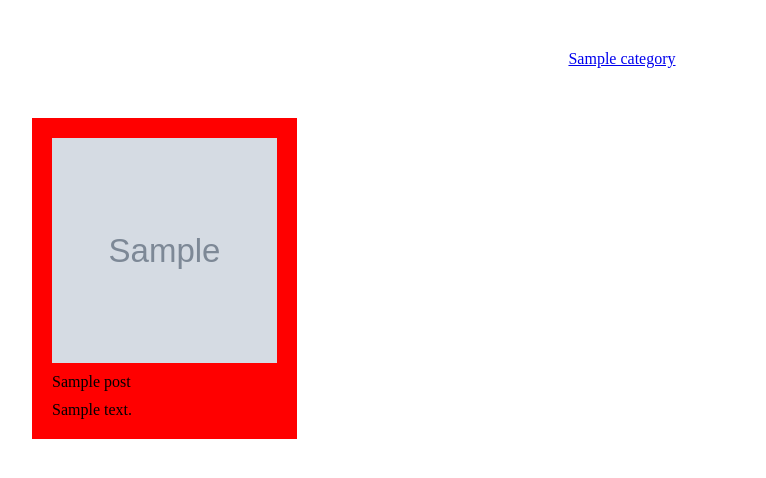
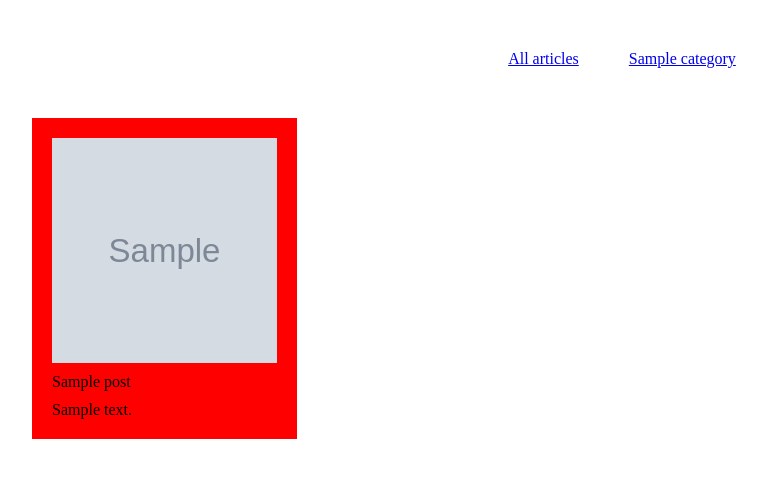
Before and after one commit to leo385/blog-app, a Django app: page /blog/ in a window 1280 px wide. Shown: the top 478 px of the page, without its empty margins (18-784 px from the left). Run offline with Django 4.2, Linux system fonts and the light colour scheme; tables that the repository leaves empty hold one stand-in row (values such as "Sample post"); grey boxes marked "Sample" are stand-in pictures.

Commit message:
Add slug to category, and posts are choosed by slug category

```diff
--- a/blog/models.py
+++ b/blog/models.py
@@ -1,5 +1,6 @@
 from django.db import models
 from django.utils import timezone
+from django.utils.text import slugify
 from .validation import validate_only_letters, validate_excluding_special_chars
 import datetime
 
@@ -9,6 +10,13 @@ import datetime
 class Category(models.Model):
 
     name = models.CharField(max_length=200, validators=[validate_only_letters], unique=True)
+    slug = models.SlugField(unique=True, null=True, blank=True, max_length=200)
+
+    def save(self, *args, **kwargs):
+        if not self.slug:
+            self.slug = slugify(self.name)
+        super(Category, self).save(*args, **kwargs)
+
     parent_category = models.ForeignKey('self',
                                         null=True,
                                         blank=True,
@@ -17,6 +25,7 @@ class Category(models.Model):
 
     class Meta:
         constraints = [ models.UniqueConstraint(fields=['parent_category'], name='unique_parent_category') ]
+
 
     def __str__(self):
         return self.name
--- a/blog/static/blog/style.css
+++ b/blog/static/blog/style.css
@@ -34,11 +34,6 @@ body{
 
 }
 
-.post-template > img {
-
-	width: 225px;
-	height: 225px;
-}
 
 .post-title{
 
--- a/blog/templates/blog/index.html
+++ b/blog/templates/blog/index.html
@@ -5,12 +5,27 @@
 	<title>Blog</title>
 	{% load static %}
 	<link rel="stylesheet" href="{% static 'blog/style.css' %}">
+	{% if posts %}
+		{% for post in posts %}
+			<style>
+				.post-image{{ forloop.counter }}{
+					width: 225px;
+					height: 225px;
+					background-image: url("{{ post.get_image_url }}");
+					background-attachment: inherit;
+					background-size: cover;
+					background-position: center;
+				}
+			</style>
+		{% endfor %}
+	{% endif %}
 </head>
 <body>
 	{% if categories %}
 		<div class="flex-category-container">
+			<span class="category-link" name="category" id="cat-default"><a href="/blog">All articles</a></span>
 			{% for category in categories %}
-			<span class="category-link" name="category" id="cat{{ forloop.counter }}"><a href="#">{{ category.name }}</a></span>
+			<span class="category-link" name="category" id="cat{{ forloop.counter }}"><a href="/blog/category/{{ category.slug }}">{{ category.name }}</a></span>
 			{% endfor %}
 		</div>
 	{% else %}
@@ -21,7 +36,7 @@
 		<div class="post-container">
 		{% for post in posts %}
 			<div class="post-template">
-				<img src="{{ post.get_image_url }}"></img>
+				<div class="post-image{{ forloop.counter }}"></div>
 				<span class="post-title">{{ post.title }}</span>
 				<div class="post-excerpt">{{ post.get_excerpt }}</div>
 			</div>
--- a/blog/urls.py
+++ b/blog/urls.py
@@ -5,5 +5,6 @@ from . import views
 app_name = "blog"
 urlpatterns = [
 
-    path("", views.IndexView.as_view(), name="index")
+    path("", views.IndexView.as_view(), name="index"),
+    path("category/<str:category_slug>/", views.IndexView.as_view(), name="category_detail")
 ]
--- a/blog/views.py
+++ b/blog/views.py
@@ -1,4 +1,4 @@
-from django.shortcuts import render
+from django.shortcuts import render, get_object_or_404
 from django.http import HttpResponse
 from django.views.generic.list import ListView
 
@@ -9,17 +9,22 @@ from .models import Category, Post
 class IndexView(ListView):
 
     template_name = "blog/index.html"
+    context_object_name = "posts"
 
     def get_queryset(self):
-        pass
+        category_slug = self.kwargs.get("category_slug")
+
+        if category_slug:
+            category = get_object_or_404(Category, slug=category_slug)
+            return Post.objects.filter(category=category)
+
+        return Post.objects.all()
 
     def get_context_data(self, **kwargs):
 
         context = super().get_context_data(**kwargs)
 
         categories = Category.objects.exclude(name="no category")
-
         context["categories"] = categories
-        context["posts"] = Post.objects.all()
 
         return context
```
Also changed, not shown: 2 other files.
